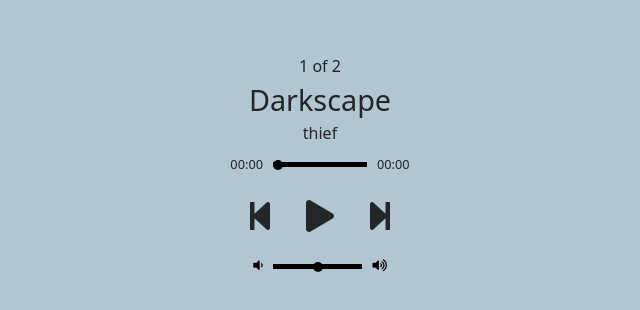
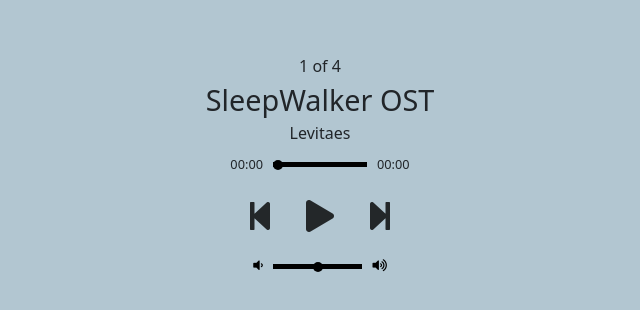
Before and after one commit to levitaes/thief-site, a plain HTML site: page apps/music.app.html in a window 1280 px wide. Shown: the part 224-534 px from the top of the page, without its empty margins (320-960 px from the left). Drawn offline with Linux system fonts and the light colour scheme.

Commit message:
feat: add music

```diff
--- a/apps/music.app.html
+++ b/apps/music.app.html
@@ -197,16 +197,28 @@
             // Define the tracks that have to be played
             let track_list = [
                 {
-                    name: "Darkscape",
-                    artist: "thief",
-                    image: "https://images.pexels.com/photos/2264753/pexels-photo-2264753.jpeg?auto=compress&cs=tinysrgb&dpr=3&h=250&w=250",
-                    path: "../assets/Darkscape.mp3"
+                    name: "SleepWalker OST",
+                    artist: "Levitaes",
+                    image: "https://images.pexels.com/photos/3100835/pexels-photo-3100835.jpeg?auto=compress&cs=tinysrgb&dpr=3&h=250&w=250",
+                    path: "../assets/Calvin.wav"
                 },
                 {
-                    name: "SleepWalker",
-                    artist: "Kevin",
+                    name: "Nothing (Cover)",
+                    artist: "Levitaes",
                     image: "https://images.pexels.com/photos/3100835/pexels-photo-3100835.jpeg?auto=compress&cs=tinysrgb&dpr=3&h=250&w=250",
-                    path: "../assets/Calvin.wav"
+                    path: "../assets/Nothing.m4a"
+                },
+                {
+                    name: "Safe & Sound (Cover)",
+                    artist: "Levitaes",
+                    image: "https://images.pexels.com/photos/3100835/pexels-photo-3100835.jpeg?auto=compress&cs=tinysrgb&dpr=3&h=250&w=250",
+                    path: "../assets/SafeNSound.m4a"
+                },
+                {
+                    name: "Sleepless (Cover)",
+                    artist: "Levitaes",
+                    image: "https://images.pexels.com/photos/3100835/pexels-photo-3100835.jpeg?auto=compress&cs=tinysrgb&dpr=3&h=250&w=250",
+                    path: "../assets/Sleepless.mp3"
                 },
             ];
 
```
Also changed, not shown: 5 other files.
